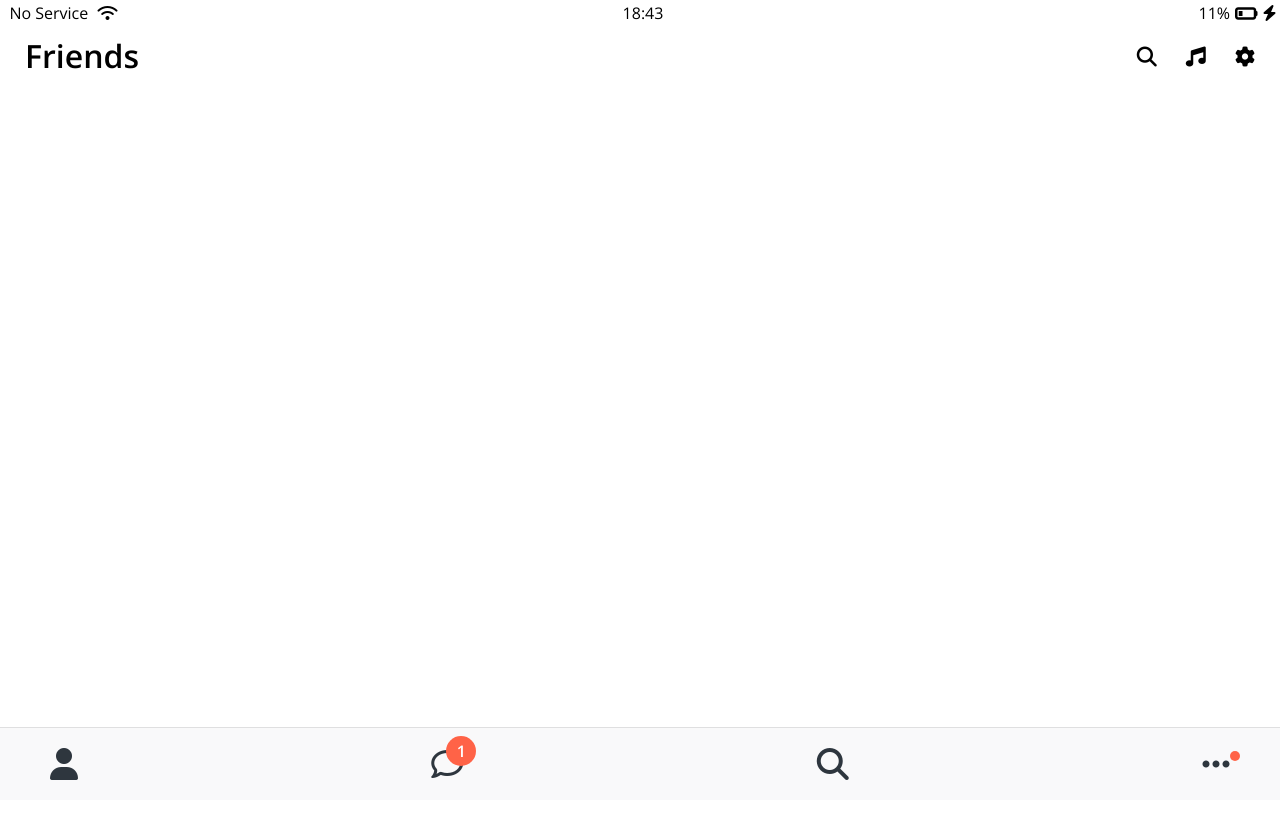
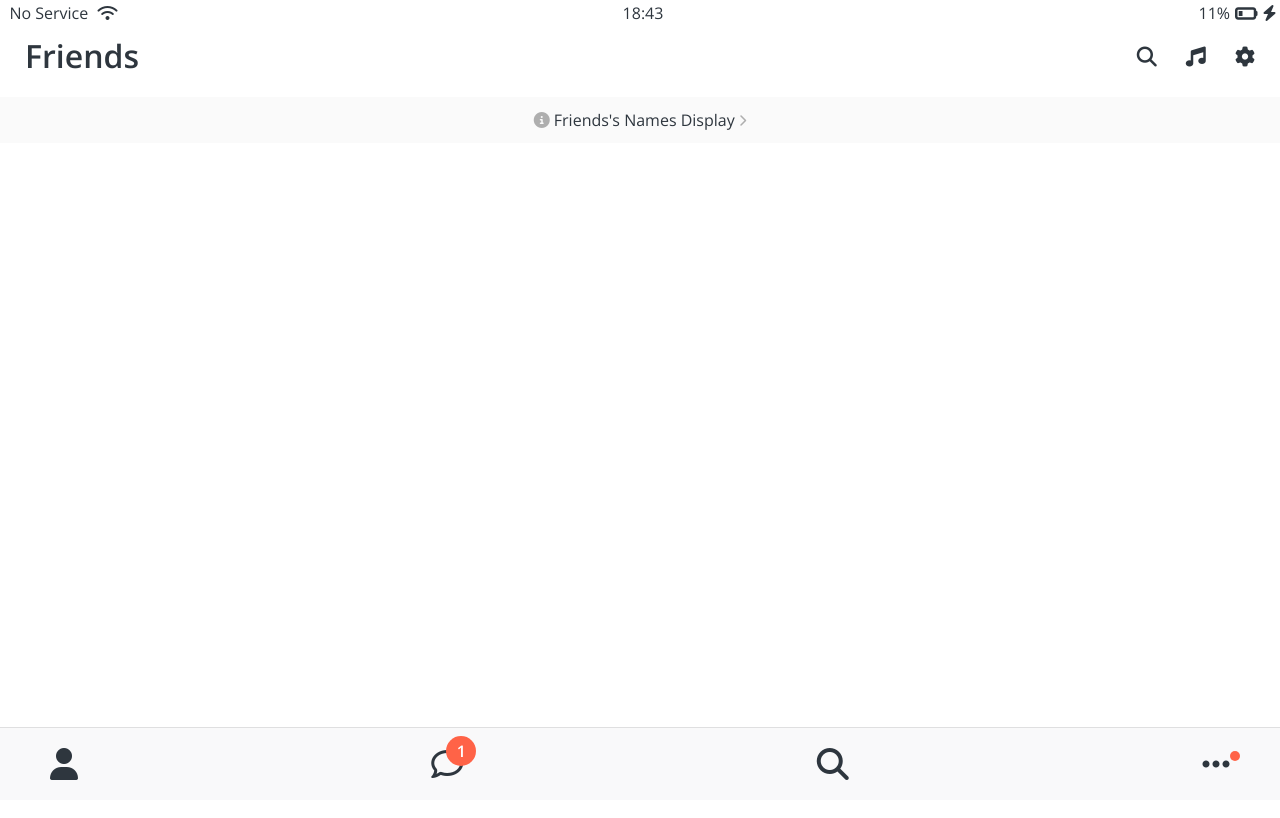
Before and after one commit to seunghyeokleeme/kokoa-clonev22, a plain HTML site: page friends.html in a window 1280 px wide. Shown: the top 818 px of the page. Drawn offline with nearby package versions, Linux system fonts and the light colour scheme.

Commit message:
Friends screen part One

```diff
--- /dev/null
+++ b/css/screens/friends.css
@@ -0,0 +1,11 @@
+#friends-display-link {
+  text-align: center;
+  display: block;
+  background-color: #fafafa;
+  padding: 15px 0px;
+  font-size: 16px;
+}
+
+#friends-display-link i {
+  color: rgba(0, 0, 0, 0.3);
+}
--- a/css/styles.css
+++ b/css/styles.css
@@ -9,8 +9,10 @@
 
 /* Screens */
 @import "screens/login.css";
+@import "screens/friends.css";
 
 body {
+  color: #2e363e;
   font-family: "Open Sans", sans-serif;
   height: 1000vh;
 }
--- a/friends.html
+++ b/friends.html
@@ -29,6 +29,12 @@
         <span><i class="fas fa-cog fa-lg"></i></span>
       </div>
     </header>
+
+    <a id="friends-display-link" href="">
+      <i class="fas fa-info-circle"></i> Friends's Names Display
+      <i class="fas fa-chevron-right fa-xs"></i>
+    </a>
+
     <nav class="nav">
       <ul class="nav__list">
         <li class="nav__btn">
```
